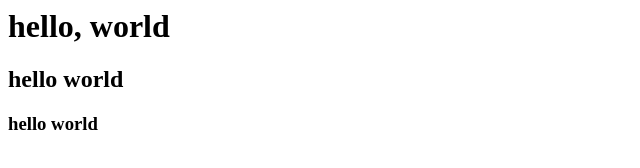
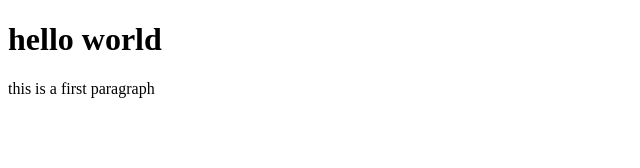
Before and after one commit to akshayshah-thinkbiz/website, a plain HTML site: page index.html in a window 1280 px wide. Shown: the whole page, without its empty margins (0-640 px from the left). Drawn offline with Linux system fonts and the light colour scheme.

Commit message:
title add

```diff
--- a/index.html
+++ b/index.html
@@ -1,3 +1,11 @@
-<h1>hello, world</h1>
-  <h2> hello world</h2>
-<h3> hello world </h3>
+<!DOCTYPE html>
+<html lang="en" dir="ltr">
+  <head>
+    <meta charset="utf-8">
+    <title>first page</title>
+  </head>
+  <body>
+    <h1>hello world</h1>
+    <p>this is a first paragraph</p>
+  </body>
+</html>
```
